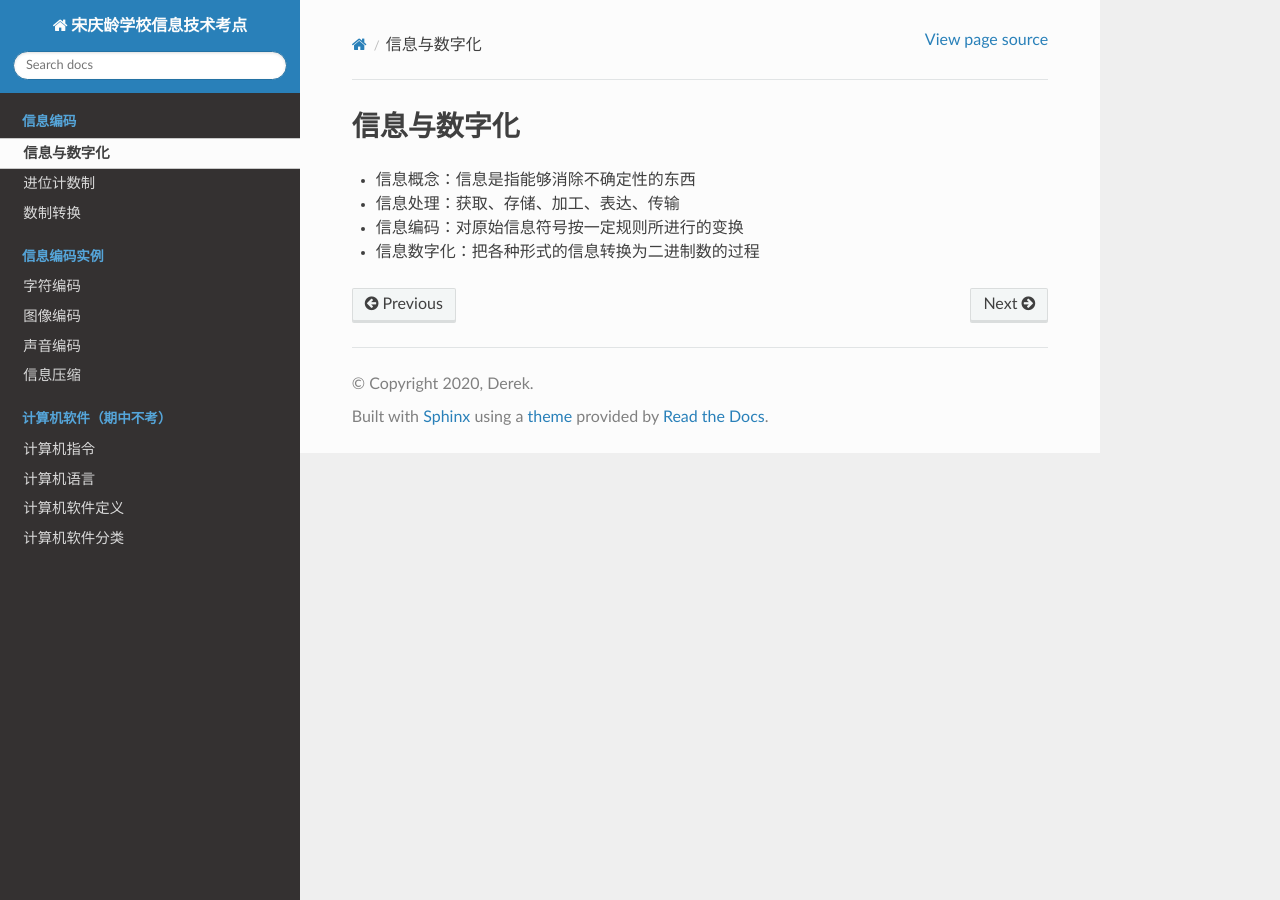
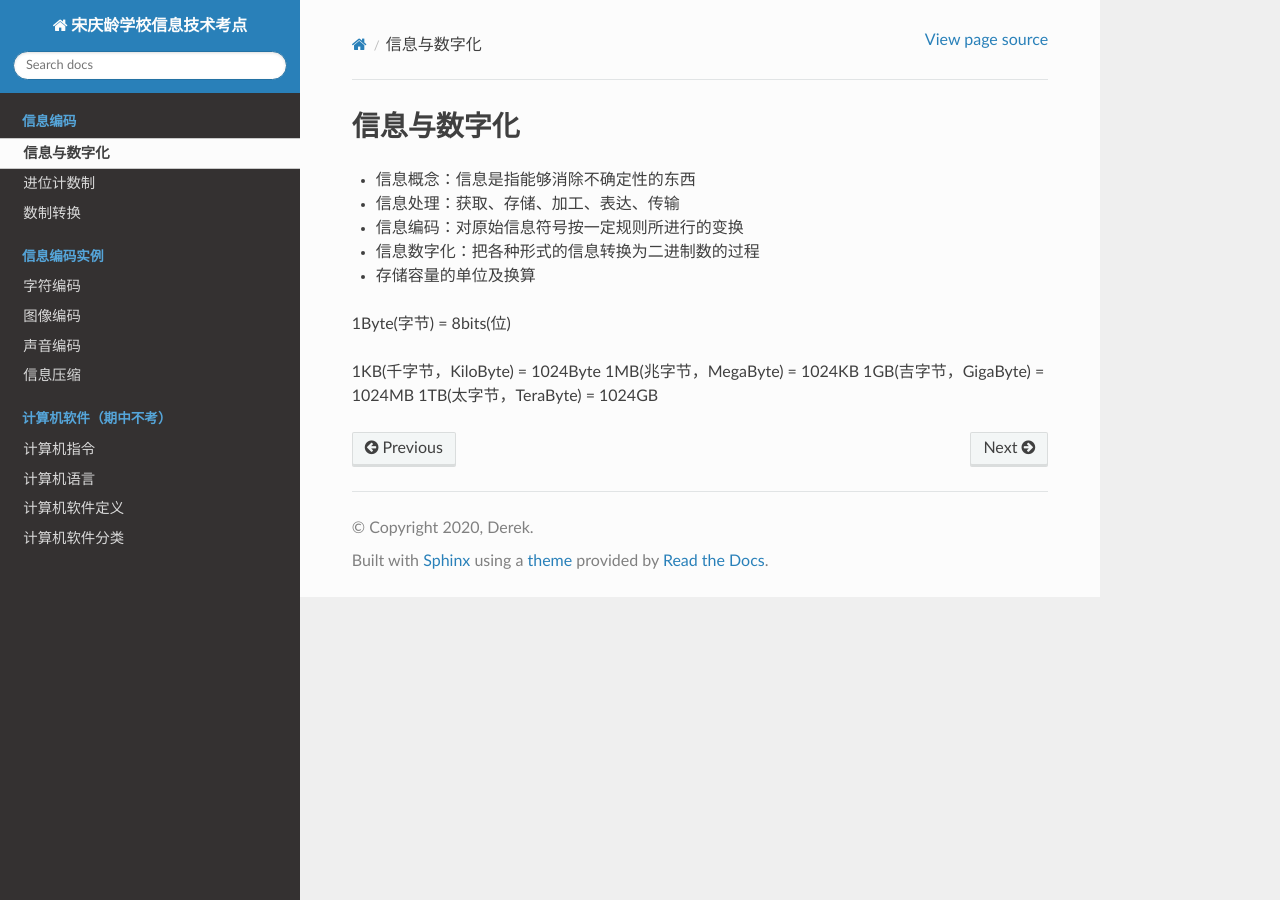
Before and after one commit to scls-cs/steam, a Sphinx documentation site: the page built from source/information/digital.rst, in a window 1280 px wide. Built offline with Sphinx 7.4.7 and the Read the Docs theme 2.0.0, drawn with Linux system fonts in a browser that asks for light colours.

Commit message:
add mid term notification

```diff
--- a/source/information/digital.rst
+++ b/source/information/digital.rst
@@ -8,3 +8,12 @@
 * 信息编码：对原始信息符号按一定规则所进行的变换
 
 * 信息数字化：把各种形式的信息转换为二进制数的过程
+
+* 存储容量的单位及换算
+
+1Byte(字节) = 8bits(位)
+
+1KB(千字节，KiloByte) = 1024Byte
+1MB(兆字节，MegaByte) = 1024KB
+1GB(吉字节，GigaByte) = 1024MB
+1TB(太字节，TeraByte) = 1024GB
```
